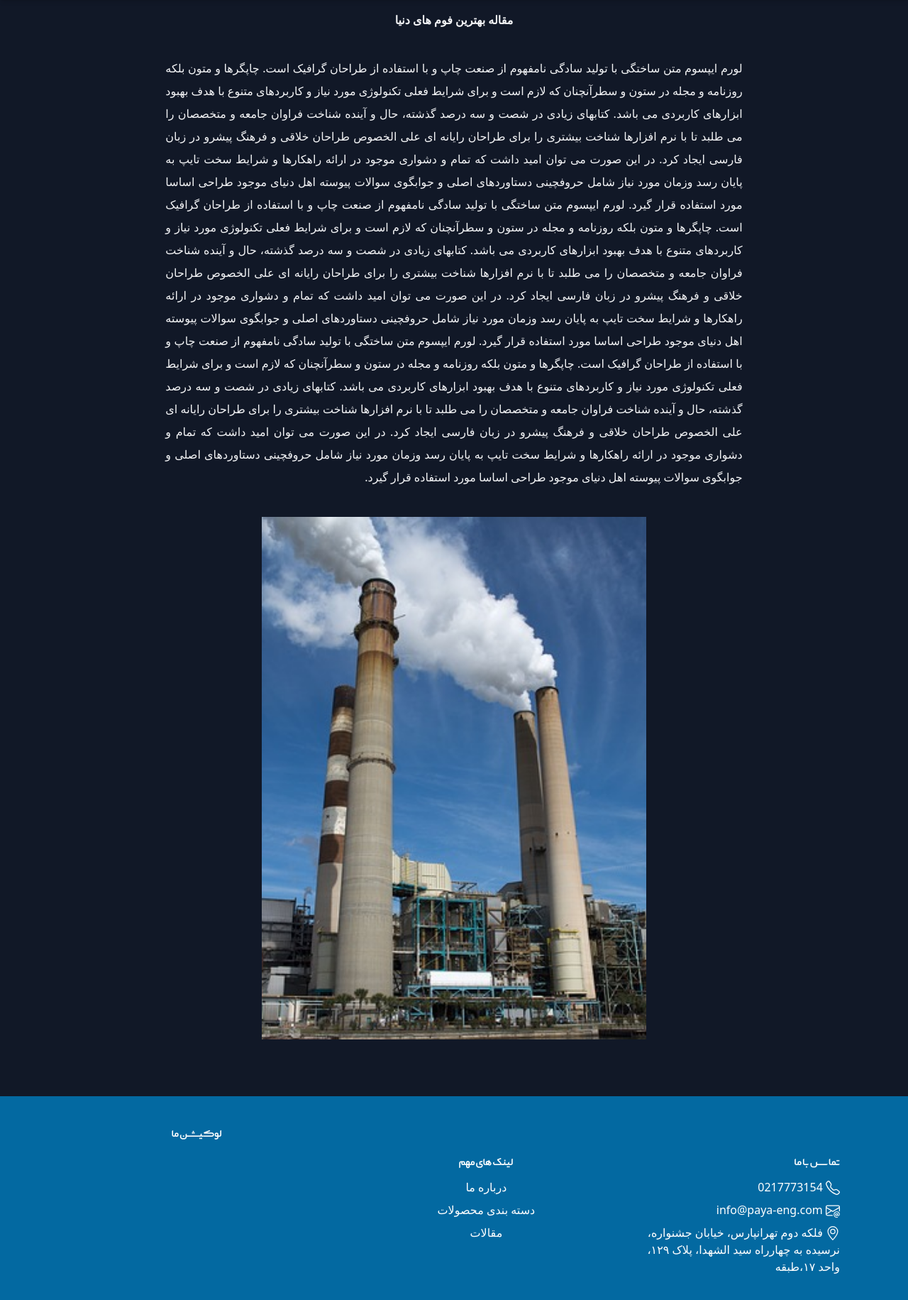
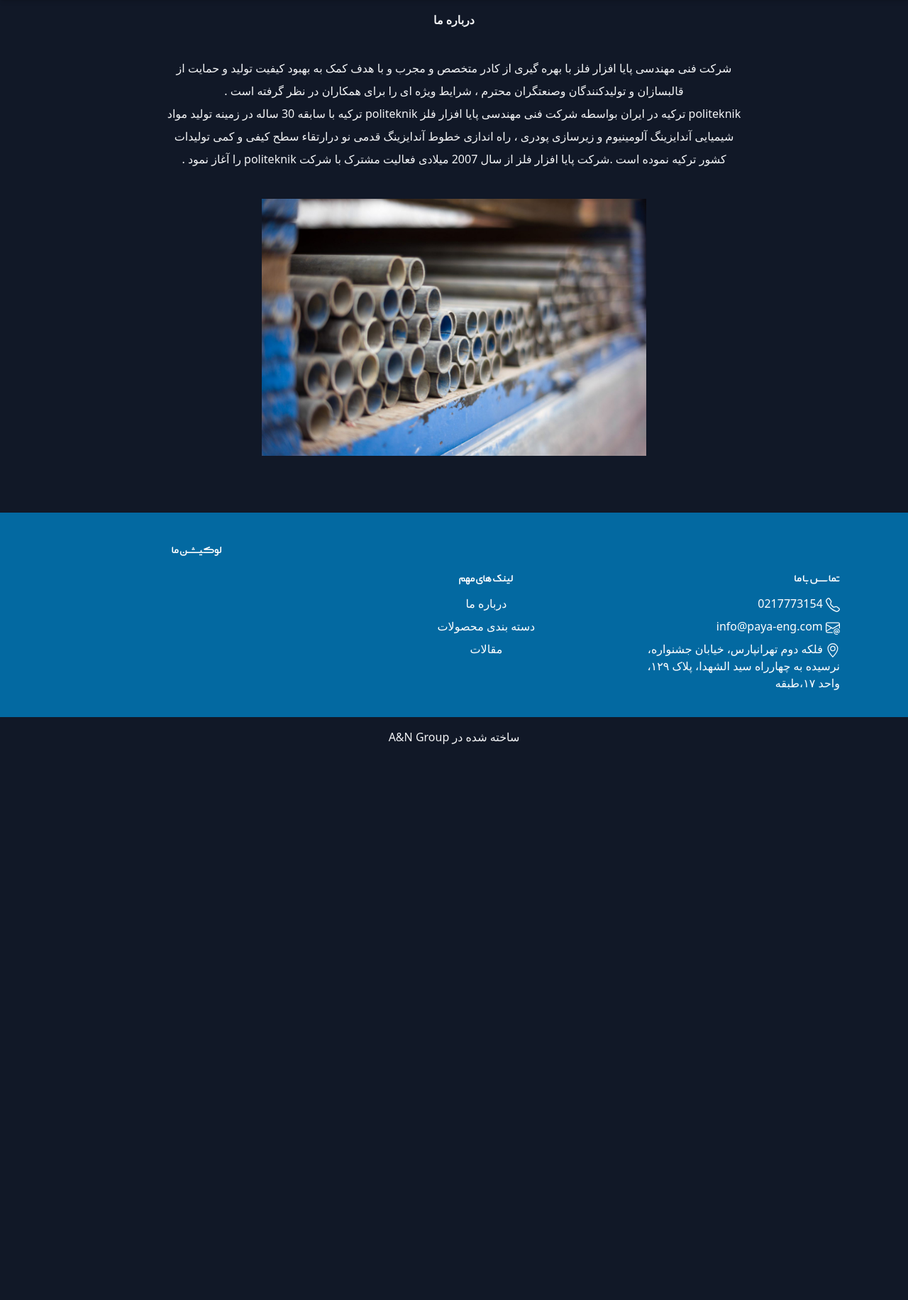
Before and after one commit to Nima-Hmz/WebProductPortal, a Django app: page /aboutus/ in a window 1280 px wide. Shown: the part 64-1895 px from the top of the page at 71% size. After the commit the page ends 1112 px from the top, so only its background shows below. Run offline with Django 5.2, Linux system fonts and the light colour scheme; data comes from the database, SQL or seed files in the repository; style sheets or scripts are compiled from the project's sources; some libraries are stand-ins or nearby versions; grey boxes are pictures that could not be loaded.

Commit message:
aboutus fixed

```diff
--- a/home/templates/home/aboutus.html
+++ b/home/templates/home/aboutus.html
@@ -7,35 +7,11 @@
 <main class="pt-20">
         <div class="mt-32">
             <div class="md:w-8/12 px-5 md:px-0 w-full mx-auto text-center">
-                <p class="text-6xl font-bold">مقاله بهترین فوم های دنیا</p>
+                <p class="text-6xl font-bold">{{ about.fa_title }}</p>
                 <p class="text-justify leading-8 mt-10">
-                    لورم ایپسوم متن ساختگی با تولید سادگی نامفهوم از صنعت چاپ و با استفاده از طراحان گرافیک است. چاپگرها
-                    و متون بلکه روزنامه و مجله در ستون و سطرآنچنان که لازم است و برای شرایط فعلی تکنولوژی مورد نیاز و
-                    کاربردهای متنوع با هدف بهبود ابزارهای کاربردی می باشد. کتابهای زیادی در شصت و سه درصد گذشته، حال و
-                    آینده شناخت فراوان جامعه و متخصصان را می طلبد تا با نرم افزارها شناخت بیشتری را برای طراحان رایانه
-                    ای علی الخصوص طراحان خلاقی و فرهنگ پیشرو در زبان فارسی ایجاد کرد. در این صورت می توان امید داشت که
-                    تمام و دشواری موجود در ارائه راهکارها و شرایط سخت تایپ به پایان رسد وزمان مورد نیاز شامل حروفچینی
-                    دستاوردهای اصلی و جوابگوی سوالات پیوسته اهل دنیای موجود طراحی اساسا مورد استفاده قرار گیرد.
-
-                    لورم ایپسوم متن ساختگی با تولید سادگی نامفهوم از صنعت چاپ و با استفاده از طراحان گرافیک است. چاپگرها
-                    و متون بلکه روزنامه و مجله در ستون و سطرآنچنان که لازم است و برای شرایط فعلی تکنولوژی مورد نیاز و
-                    کاربردهای متنوع با هدف بهبود ابزارهای کاربردی می باشد. کتابهای زیادی در شصت و سه درصد گذشته، حال و
-                    آینده شناخت فراوان جامعه و متخصصان را می طلبد تا با نرم افزارها شناخت بیشتری را برای طراحان رایانه
-                    ای علی الخصوص طراحان خلاقی و فرهنگ پیشرو در زبان فارسی ایجاد کرد. در این صورت می توان امید داشت که
-                    تمام و دشواری موجود در ارائه راهکارها و شرایط سخت تایپ به پایان رسد وزمان مورد نیاز شامل حروفچینی
-                    دستاوردهای اصلی و جوابگوی سوالات پیوسته اهل دنیای موجود طراحی اساسا مورد استفاده قرار گیرد.
-
-                    لورم ایپسوم متن ساختگی با تولید سادگی نامفهوم از صنعت چاپ و با استفاده از طراحان گرافیک است. چاپگرها
-                    و متون بلکه روزنامه و مجله در ستون و سطرآنچنان که لازم است و برای شرایط فعلی تکنولوژی مورد نیاز و
-                    کاربردهای متنوع با هدف بهبود ابزارهای کاربردی می باشد. کتابهای زیادی در شصت و سه درصد گذشته، حال و
-                    آینده شناخت فراوان جامعه و متخصصان را می طلبد تا با نرم افزارها شناخت بیشتری را برای طراحان رایانه
-                    ای علی الخصوص طراحان خلاقی و فرهنگ پیشرو در زبان فارسی ایجاد کرد. در این صورت می توان امید داشت که
-                    تمام و دشواری موجود در ارائه راهکارها و شرایط سخت تایپ به پایان رسد وزمان مورد نیاز شامل حروفچینی
-                    دستاوردهای اصلی و جوابگوی سوالات پیوسته اهل دنیای موجود طراحی اساسا مورد استفاده قرار گیرد.
-
-
+                    {{ about.fa_description|safe }}
                 </p>
-                <img class="w-8/12 mt-10 mx-auto" src="{% static '/assets/Images/power815799640.png' %}" alt="">
+                <img class="w-8/12 mt-10 mx-auto" src="{{ about.image.url }}" alt="">
             </div>
         </div>
     </main>
--- a/home/views.py
+++ b/home/views.py
@@ -44,10 +44,9 @@
 		aboutus = AboutUs.objects.first()
 		context = {
 
-			'about_image':aboutus.image,
+			'about':aboutus,
 			'about_temp':True
 
 		}
-		context.update(language_switcher(aboutus, "about"))
 
 		return render(request, 'home/aboutus.html', context)
```
